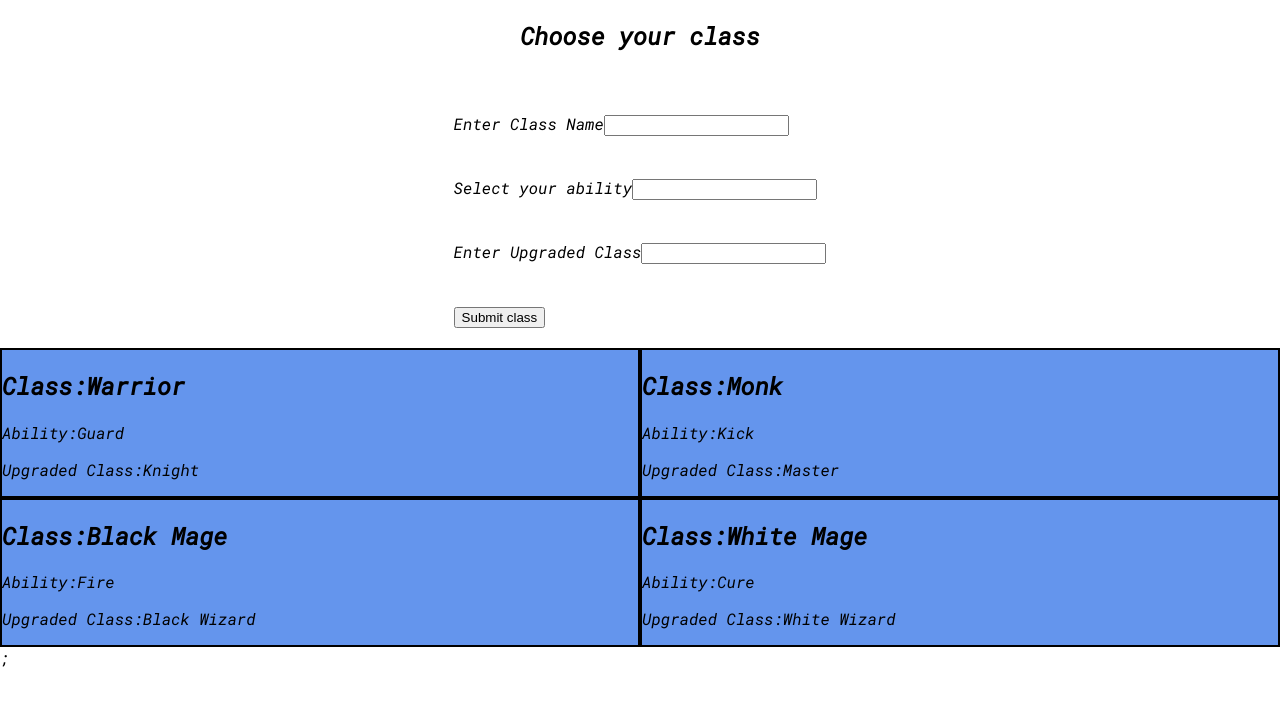
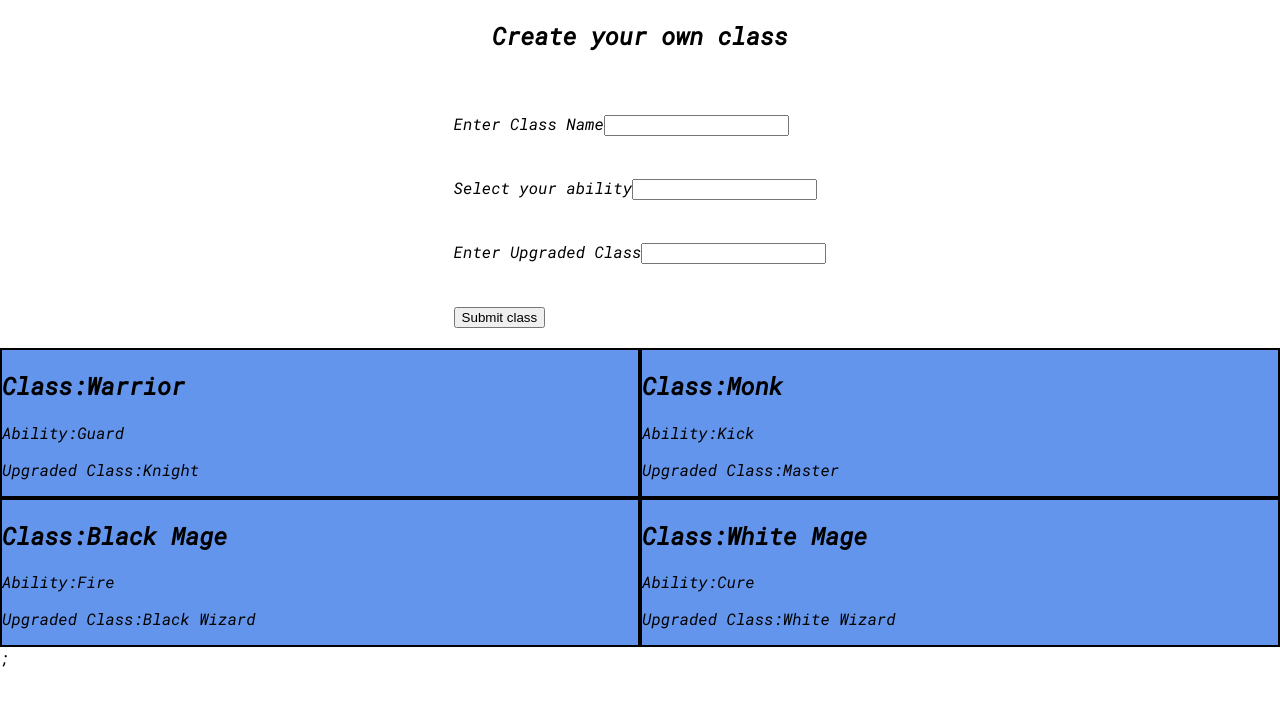
Before and after one commit to jleonen/react-practice, a React (Create React App) app: page / in a window 1280 px wide. Shown: the top 706 px of the page. Built offline with nearby package versions, Linux system fonts and the light colour scheme.

Commit message:
Changed heading above form

```diff
--- a/src/ClassForm.js
+++ b/src/ClassForm.js
@@ -37,7 +37,7 @@ const ClassForm = function (props) {
 
   return (
     <div className="container">
-      <h2>Choose your class</h2>
+      <h2>Create your own class</h2>
       <form onSubmit={submitHandler}>
         <div>
           <label>Enter Class Name</label>
```
